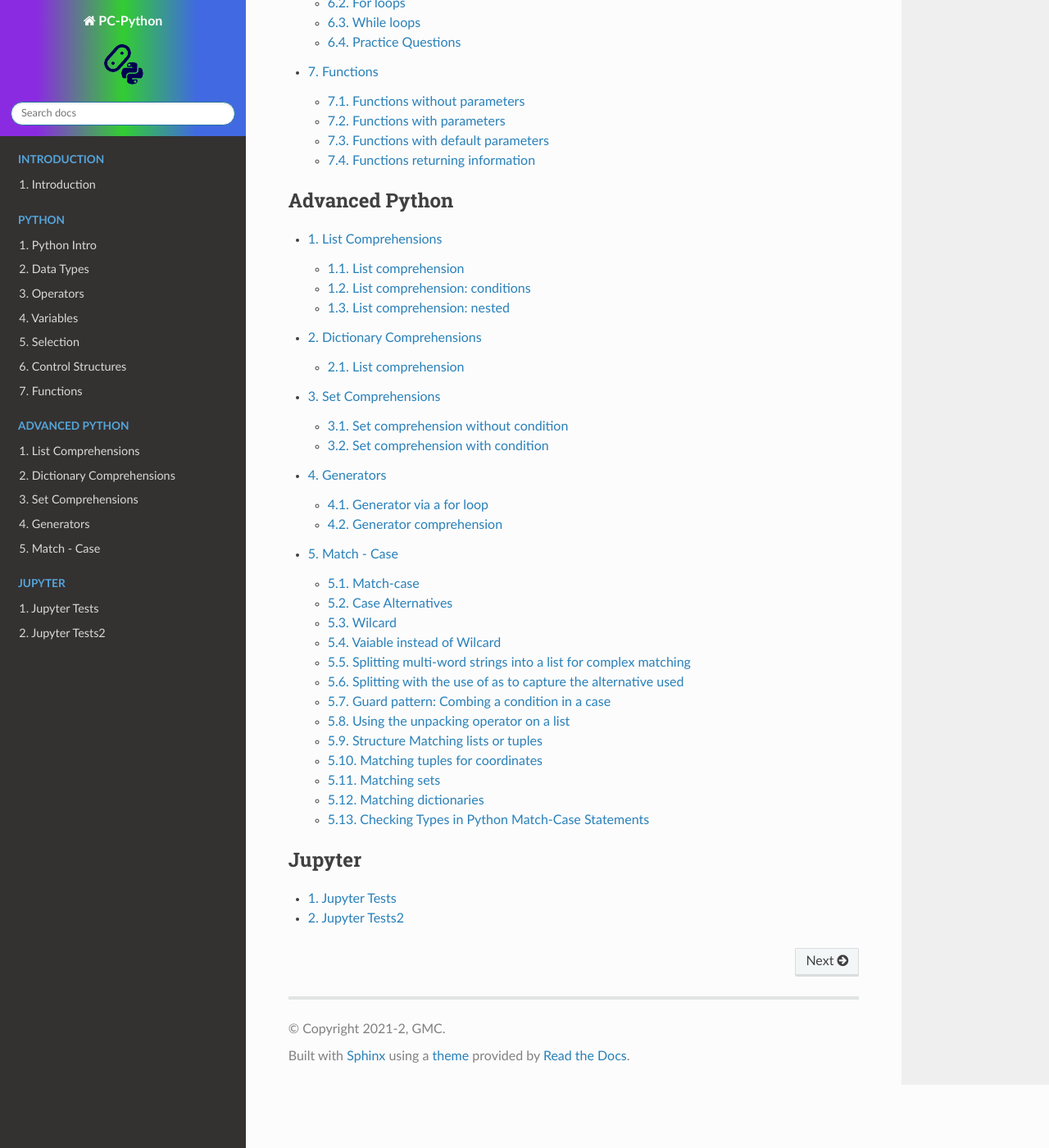
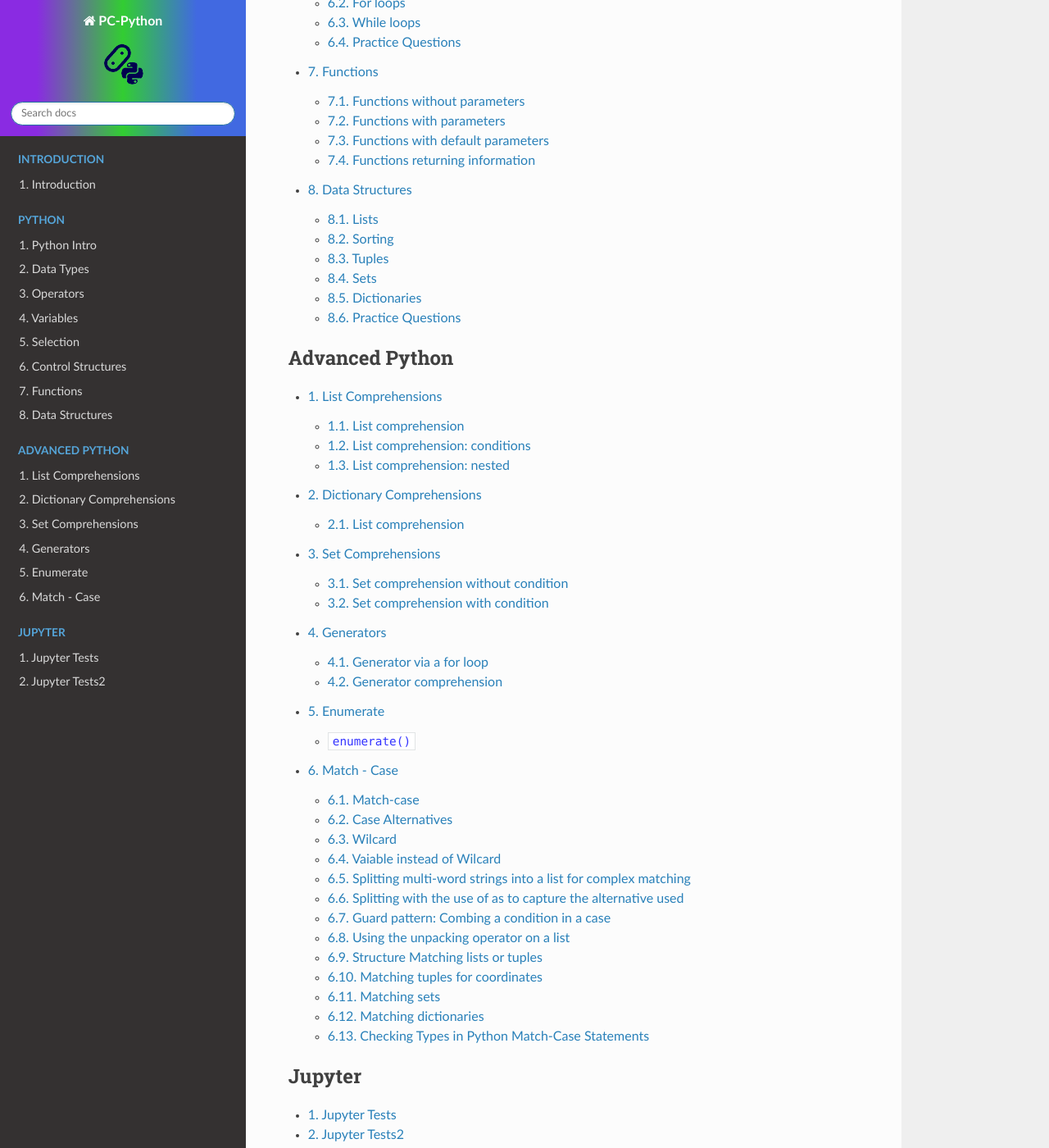
Before and after one commit to gmc-code/PC-Python, a Sphinx documentation site: the page built from docs/index.rst, in a window 1280 px wide and 1400 px high, scrolled down 1636 px. Shown: the whole window at 82% size. Built offline with Sphinx 7.4.7 and the Read the Docs theme 2.0.0, drawn with Linux system fonts in a browser that asks for light colours; pages that are not in the unit, such as notebooks, are missing from menus; some of the changed lines change nothing that is shown.

Commit message:
file structure

```diff
--- a/docs/index.rst
+++ b/docs/index.rst
@@ -46,6 +46,7 @@ Key references:
     python/selection.rst
     python/iteration.rst
     python/functions.rst
+    python/data_structures.rst
 
 
 .. toctree::
@@ -53,11 +54,12 @@ Key references:
     :caption: Advanced Python
     :numbered:
 
-    python/list_comprehensions.rst
-    python/dict_comprehensions.rst
-    python/set_comprehensions.rst
-    python/generators
-    python/match_case.rst
+    python_advanced/list_comprehensions.rst
+    python_advanced/dict_comprehensions.rst
+    python_advanced/set_comprehensions.rst
+    python_advanced/generators
+    python_advanced/enumerate
+    python_advanced/match_case.rst
 
 
 .. toctree::
--- a/docs/python/variables_scope.rst
+++ b/docs/python/variables_scope.rst
@@ -116,7 +116,7 @@ Nonlocal variables
 
 .. code-block:: python
 
-# variable scope 5
+    # variable scope 5
 
     from microbit import *
 
```
Also changed, not shown: docs/python/classes_for_the_microbit.rst (line endings or trailing spaces), docs/python_advanced/dict_comprehensions.rst (renamed from docs/python/dict_comprehensions.rst), docs/python_advanced/enumerate.rst (renamed from docs/python/enumerate.rst), docs/python_advanced/generators.rst (renamed from docs/python/generators.rst), docs/python_advanced/images/grid.png (renamed from docs/python/images/grid.png), docs/python_advanced/images/list_comprehension_colours1.png (renamed from docs/python/images/list_comprehension_colours1.png), docs/python_advanced/images/list_comprehension_colours2.png (renamed from docs/python/images/list_comprehension_colours2.png), docs/python_advanced/images/list_comprehension_colours_conditional.png (renamed from docs/python/images/list_comprehension_colours_conditional.png), docs/python_advanced/images/list_comprehension_colours_nested.png (renamed from docs/python/images/list_comprehension_colours_nested.png), docs/python_advanced/list_comprehensions.rst (renamed from docs/python/list_comprehensions.rst), docs/python_advanced/match_case.rst (renamed from docs/python/match_case.rst), docs/python_advanced/set_comprehensions.rst (renamed from docs/python/set_comprehensions.rst), 4 other files.
